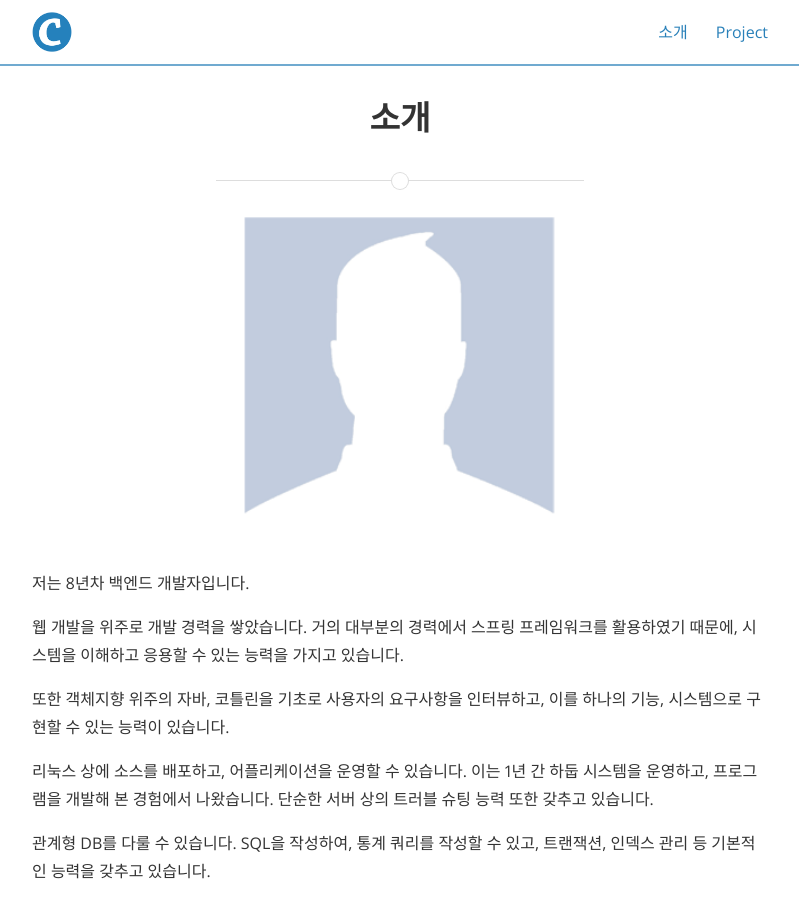
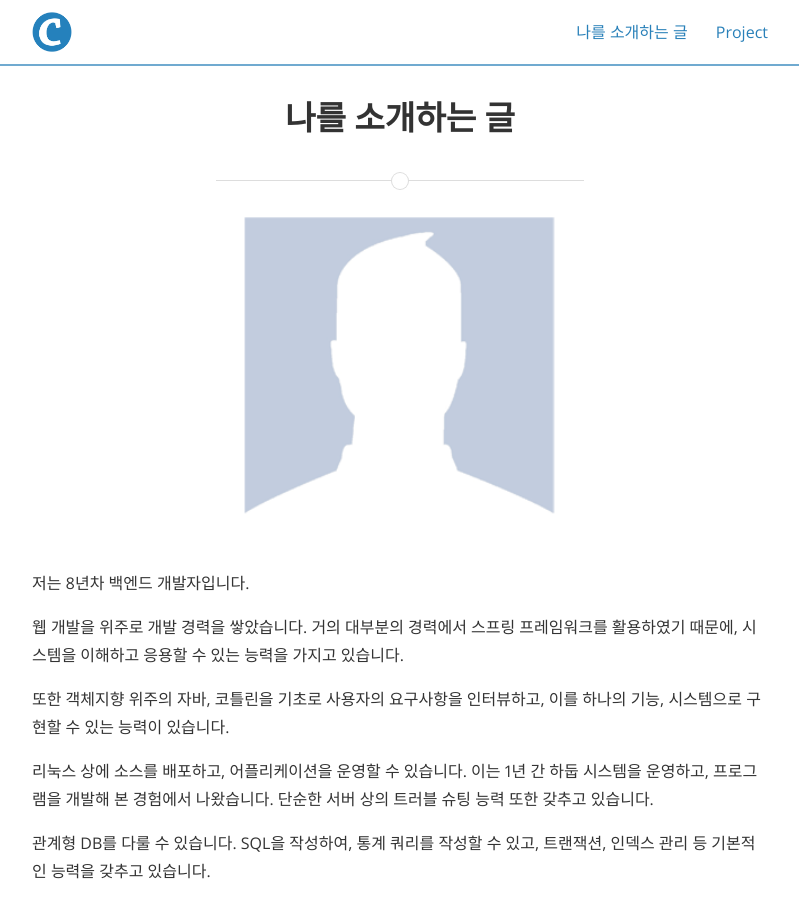
Before and after one commit to parkjinyong12/parkjinyong12.github.io, a Jekyll site: the page built from about.md, in a window 1280 px wide and 900 px high. Shown: the whole window, without its empty margins (240-1039 px from the left). Built offline with Jekyll 4.4.1, drawn with Linux system fonts in a browser that asks for light colours; nearby versions of some CDN libraries.

Commit message:
Update about.md

```diff
--- a/about.md
+++ b/about.md
@@ -1,6 +1,6 @@
 ---
 layout: page
-title: 소개
+title: 나를 소개하는 글
 permalink: /about/
 ---
 
```
